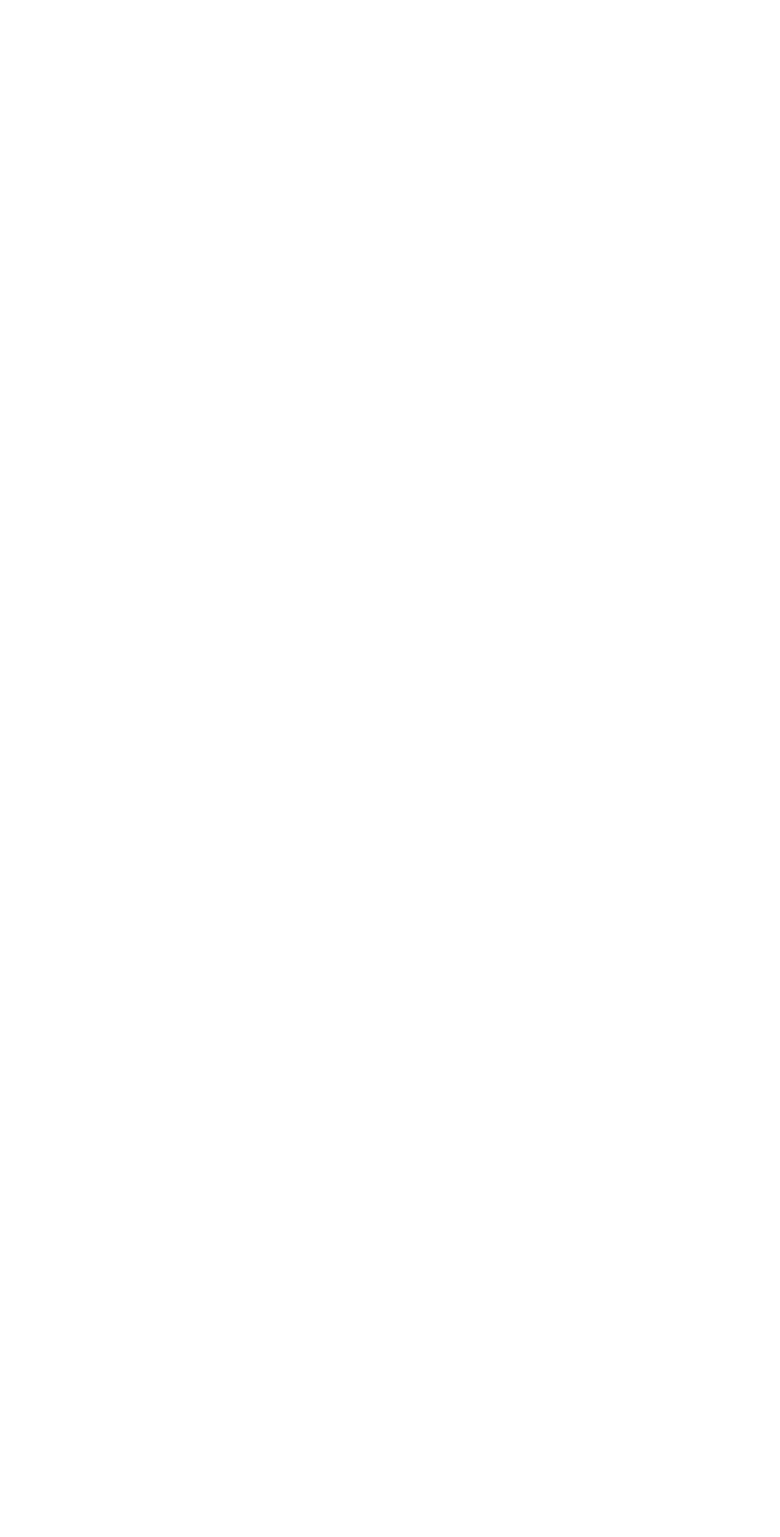
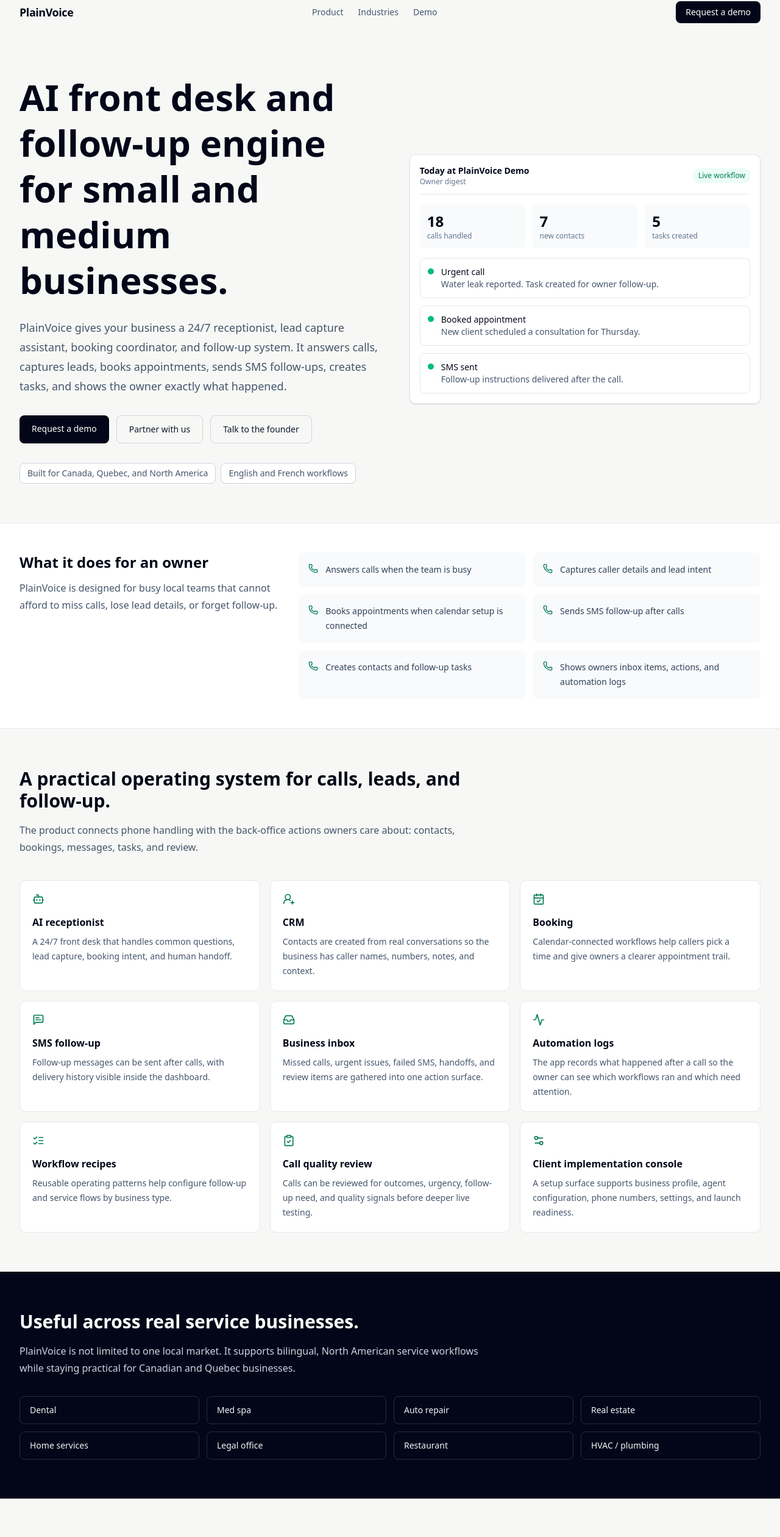
Before and after one commit to redabaq58-blip/Plainvoice, a Next.js app in the folder apps/web/: page /en in a window 1280 px wide. Before the commit this address had no page. Shown: the part 18-2538 px from the top of the page at 61% size. Before the commit the page ends 800 px from the top, so only its background shows below. Built offline with nearby package versions, Linux system fonts and the light colour scheme.

Commit message:
chore: prepare public demo deployment

```diff
--- a/apps/web/app/layout.tsx
+++ b/apps/web/app/layout.tsx
@@ -15,7 +15,8 @@
 
 export const metadata: Metadata = {
   title: "PlainVoice",
-  description: "AI Voice Agent SaaS for Quebec small businesses",
+  description:
+    "AI front desk and follow-up engine for small and medium businesses.",
 };
 
 export default async function RootLayout({ children }: { children: ReactNode }) {
--- a/apps/web/app/page.tsx
+++ b/apps/web/app/page.tsx
@@ -1,102 +1,292 @@
-import Image, { type ImageProps } from "next/image";
-import { Button } from "@repo/ui/button";
-import styles from "./page.module.css";
+import Link from "next/link";
+import {
+  Activity,
+  Bot,
+  CalendarCheck,
+  ClipboardCheck,
+  Inbox,
+  ListChecks,
+  MessageSquareText,
+  Phone,
+  Settings2,
+  UserRoundPlus,
+} from "lucide-react";
 
-type Props = Omit<ImageProps, "src"> & {
-  srcLight: string;
-  srcDark: string;
-};
+const contactHref =
+  "mailto:hello@plainvoice.ai?subject=PlainVoice%20demo%20request";
 
-const ThemeImage = (props: Props) => {
-  const { srcLight, srcDark, ...rest } = props;
+const verticals = [
+  "Dental",
+  "Med spa",
+  "Auto repair",
+  "Real estate",
+  "Home services",
+  "Legal office",
+  "Restaurant",
+  "HVAC / plumbing",
+];
 
+const outcomes = [
+  "Answers calls when the team is busy",
+  "Captures caller details and lead intent",
+  "Books appointments when calendar setup is connected",
+  "Sends SMS follow-up after calls",
+  "Creates contacts and follow-up tasks",
+  "Shows owners inbox items, actions, and automation logs",
+];
+
+const productSections = [
+  {
+    title: "AI receptionist",
+    body: "A 24/7 front desk that handles common questions, lead capture, booking intent, and human handoff.",
+    icon: Bot,
+  },
+  {
+    title: "CRM",
+    body: "Contacts are created from real conversations so the business has caller names, numbers, notes, and context.",
+    icon: UserRoundPlus,
+  },
+  {
+    title: "Booking",
+    body: "Calendar-connected workflows help callers pick a time and give owners a clearer appointment trail.",
+    icon: CalendarCheck,
+  },
+  {
+    title: "SMS follow-up",
+    body: "Follow-up messages can be sent after calls, with delivery history visible inside the dashboard.",
+    icon: MessageSquareText,
+  },
+  {
+    title: "Business inbox",
+    body: "Missed calls, urgent issues, failed SMS, handoffs, and review items are gathered into one action surface.",
+    icon: Inbox,
+  },
+  {
+    title: "Automation logs",
+    body: "The app records what happened after a call so the owner can see which workflows ran and which need attention.",
+    icon: Activity,
+  },
+  {
+    title: "Workflow recipes",
+    body: "Reusable operating patterns help configure follow-up and service flows by business type.",
+    icon: ListChecks,
+  },
+  {
+    title: "Call quality review",
+    body: "Calls can be reviewed for outcomes, urgency, follow-up need, and quality signals before deeper live testing.",
+    icon: ClipboardCheck,
+  },
+  {
+    title: "Client implementation console",
+    body: "A setup surface supports business profile, agent configuration, phone numbers, settings, and launch readiness.",
+    icon: Settings2,
+  },
+];
+
+function DemoPanel() {
   return (
-    <>
-      <Image {...rest} src={srcLight} className="imgLight" />
-      <Image {...rest} src={srcDark} className="imgDark" />
-    </>
+    <div className="rounded-lg border border-slate-200 bg-white p-4 shadow-sm">
+      <div className="flex items-center justify-between border-b border-slate-200 pb-3">
+        <div>
+          <p className="text-sm font-semibold text-slate-950">Today at PlainVoice Demo</p>
+          <p className="text-xs text-slate-500">Owner digest</p>
+        </div>
+        <div className="rounded-md bg-emerald-50 px-2 py-1 text-xs font-medium text-emerald-700">
+          Live workflow
+        </div>
+      </div>
+
+      <div className="grid gap-3 py-4 sm:grid-cols-3">
+        {[
+          ["18", "calls handled"],
+          ["7", "new contacts"],
+          ["5", "tasks created"],
+        ].map(([value, label]) => (
+          <div key={label} className="rounded-md bg-slate-50 p-3">
+            <div className="text-2xl font-semibold text-slate-950">{value}</div>
+            <div className="text-xs text-slate-500">{label}</div>
+          </div>
+        ))}
+      </div>
+
+      <div className="space-y-3">
+        {[
+          ["Urgent call", "Water leak reported. Task created for owner follow-up."],
+          ["Booked appointment", "New client scheduled a consultation for Thursday."],
+          ["SMS sent", "Follow-up instructions delivered after the call."],
+        ].map(([title, body]) => (
+          <div key={title} className="flex gap-3 rounded-md border border-slate-200 p-3">
+            <div className="mt-1 h-2.5 w-2.5 rounded-full bg-emerald-500" />
+            <div>
+              <p className="text-sm font-medium text-slate-950">{title}</p>
+              <p className="text-sm text-slate-600">{body}</p>
+            </div>
+          </div>
+        ))}
+      </div>
+    </div>
   );
-};
+}
 
 export default function Home() {
   return (
-    <div className={styles.page}>
-      <main className={styles.main}>
-        <ThemeImage
-          className={styles.logo}
-          srcLight="turborepo-dark.svg"
-          srcDark="turborepo-light.svg"
-          alt="Turborepo logo"
-          width={180}
-          height={38}
-          priority
-        />
-        <ol>
-          <li>
-            Get started by editing <code>apps/web/app/page.tsx</code>
-          </li>
-          <li>Save and see your changes instantly.</li>
-        </ol>
+    <main className="min-h-screen bg-[#f7f8f5] text-slate-950">
+      <header className="mx-auto flex max-w-7xl items-center justify-between px-5 py-5 sm:px-8">
+        <Link href="/" className="text-lg font-semibold tracking-tight">
+          PlainVoice
+        </Link>
+        <nav className="hidden items-center gap-6 text-sm text-slate-600 md:flex">
+          <a href="#product">Product</a>
+          <a href="#industries">Industries</a>
+          <a href="#deployment">Demo</a>
+        </nav>
+        <a
+          href={contactHref}
+          className="rounded-md bg-slate-950 px-4 py-2 text-sm font-medium text-white transition hover:bg-slate-800"
+        >
+          Request a demo
+        </a>
+      </header>
 
-        <div className={styles.ctas}>
+      <section className="mx-auto grid max-w-7xl gap-10 px-5 pb-16 pt-10 sm:px-8 lg:grid-cols-[1.02fr_0.98fr] lg:items-center lg:pt-16">
+        <div>
+          <h1 className="max-w-4xl text-4xl font-semibold leading-tight tracking-normal text-slate-950 sm:text-5xl lg:text-6xl">
+            AI front desk and follow-up engine for small and medium businesses.
+          </h1>
+          <p className="mt-6 max-w-2xl text-lg leading-8 text-slate-600">
+            PlainVoice gives your business a 24/7 receptionist, lead capture
+            assistant, booking coordinator, and follow-up system. It answers
+            calls, captures leads, books appointments, sends SMS follow-ups,
+            creates tasks, and shows the owner exactly what happened.
+          </p>
+          <div className="mt-8 flex flex-col gap-3 sm:flex-row">
             <a
-            className={styles.primary}
-            href="https://vercel.com/new/clone?demo-description=Learn+to+implement+a+monorepo+with+a+two+Next.js+sites+that+has+installed+three+local+packages.&demo-image=%2F%2Fimages.ctfassets.net%2Fe5382hct74si%2F4K8ZISWAzJ8X1504ca0zmC%2F0b21a1c6246add355e55816278ef54bc%2FBasic.png&demo-title=Monorepo+with+Turborepo&demo-url=https%3A%2F%2Fexamples-basic-web.vercel.sh%2F&from=templates&project-name=Monorepo+with+Turborepo&repository-name=monorepo-turborepo&repository-url=https%3A%2F%2Fgithub.com%2Fvercel%2Fturborepo%2Ftree%2Fmain%2Fexamples%2Fbasic&root-directory=apps%2Fdocs&skippable-integrations=1&teamSlug=vercel&utm_source=create-turbo"
-            target="_blank"
-            rel="noopener noreferrer"
+              href={contactHref}
+              className="rounded-md bg-slate-950 px-5 py-3 text-center text-sm font-medium text-white transition hover:bg-slate-800"
             >
-            <Image
-              className={styles.logo}
-              src="/vercel.svg"
-              alt="Vercel logomark"
-              width={20}
-              height={20}
-            />
-            Deploy now
+              Request a demo
             </a>
             <a
-            href="https://turborepo.dev/docs?utm_source"
-            target="_blank"
-            rel="noopener noreferrer"
-            className={styles.secondary}
+              href={contactHref.replace("demo%20request", "partner%20conversation")}
+              className="rounded-md border border-slate-300 px-5 py-3 text-center text-sm font-medium text-slate-900 transition hover:border-slate-500"
             >
-            Read our docs
+              Partner with us
+            </a>
+            <a
+              href={contactHref.replace("demo%20request", "founder%20conversation")}
+              className="rounded-md border border-slate-300 px-5 py-3 text-center text-sm font-medium text-slate-900 transition hover:border-slate-500"
+            >
+              Talk to the founder
             </a>
           </div>
-        <Button appName="web" className={styles.secondary}>
-          Open alert
-        </Button>
+          <div className="mt-8 flex flex-wrap gap-2 text-sm text-slate-600">
+            <span className="rounded-md border border-slate-300 bg-white px-3 py-1.5">
+              Built for Canada, Quebec, and North America
+            </span>
+            <span className="rounded-md border border-slate-300 bg-white px-3 py-1.5">
+              English and French workflows
+            </span>
+          </div>
+        </div>
+        <DemoPanel />
+      </section>
+
+      <section className="border-y border-slate-200 bg-white">
+        <div className="mx-auto grid max-w-7xl gap-8 px-5 py-12 sm:px-8 lg:grid-cols-[0.72fr_1.28fr]">
+          <div>
+            <h2 className="text-2xl font-semibold text-slate-950">
+              What it does for an owner
+            </h2>
+            <p className="mt-3 text-base leading-7 text-slate-600">
+              PlainVoice is designed for busy local teams that cannot afford to
+              miss calls, lose lead details, or forget follow-up.
+            </p>
+          </div>
+          <div className="grid gap-3 sm:grid-cols-2">
+            {outcomes.map((outcome) => (
+              <div key={outcome} className="flex items-start gap-3 rounded-md bg-slate-50 p-4">
+                <Phone className="mt-0.5 h-4 w-4 shrink-0 text-emerald-700" />
+                <p className="text-sm leading-6 text-slate-700">{outcome}</p>
+              </div>
+            ))}
+          </div>
+        </div>
+      </section>
+
+      <section id="product" className="mx-auto max-w-7xl px-5 py-16 sm:px-8">
+        <div className="max-w-3xl">
+          <h2 className="text-3xl font-semibold text-slate-950">
+            A practical operating system for calls, leads, and follow-up.
+          </h2>
+          <p className="mt-4 text-base leading-7 text-slate-600">
+            The product connects phone handling with the back-office actions
+            owners care about: contacts, bookings, messages, tasks, and review.
+          </p>
+        </div>
+        <div className="mt-10 grid gap-4 md:grid-cols-2 lg:grid-cols-3">
+          {productSections.map(({ title, body, icon: Icon }) => (
+            <article key={title} className="rounded-lg border border-slate-200 bg-white p-5">
+              <Icon className="h-5 w-5 text-emerald-700" />
+              <h3 className="mt-4 text-base font-semibold text-slate-950">{title}</h3>
+              <p className="mt-2 text-sm leading-6 text-slate-600">{body}</p>
+            </article>
+          ))}
+        </div>
+      </section>
+
+      <section id="industries" className="bg-slate-950 text-white">
+        <div className="mx-auto max-w-7xl px-5 py-16 sm:px-8">
+          <div className="max-w-3xl">
+            <h2 className="text-3xl font-semibold">
+              Useful across real service businesses.
+            </h2>
+            <p className="mt-4 text-base leading-7 text-slate-300">
+              PlainVoice is not limited to one local market. It supports
+              bilingual, North American service workflows while staying practical
+              for Canadian and Quebec businesses.
+            </p>
+          </div>
+          <div className="mt-8 grid gap-3 sm:grid-cols-2 lg:grid-cols-4">
+            {verticals.map((vertical) => (
+              <div key={vertical} className="rounded-md border border-white/15 px-4 py-3 text-sm text-slate-100">
+                {vertical}
+              </div>
+            ))}
+          </div>
+        </div>
+      </section>
+
+      <section id="deployment" className="mx-auto max-w-7xl px-5 py-16 sm:px-8">
+        <div className="grid gap-8 lg:grid-cols-[0.8fr_1.2fr] lg:items-start">
+          <div>
+            <h2 className="text-3xl font-semibold text-slate-950">
+              Public demo ready without signup.
+            </h2>
+            <p className="mt-4 text-base leading-7 text-slate-600">
+              The live web demo can start with this public tour. A deeper staging
+              dashboard can be connected with Vercel, Railway, and Supabase when
+              provider credentials are ready.
+            </p>
+          </div>
+          <div className="rounded-lg border border-slate-200 bg-white p-5">
+            <h3 className="text-base font-semibold text-slate-950">Demo paths</h3>
+            <div className="mt-4 grid gap-3 sm:grid-cols-2">
+              <Link className="rounded-md bg-slate-50 p-4 text-sm font-medium text-slate-900 hover:bg-slate-100" href="/fr">
+                French product tour
+              </Link>
+              <Link className="rounded-md bg-slate-50 p-4 text-sm font-medium text-slate-900 hover:bg-slate-100" href="/en">
+                English product tour
+              </Link>
+              <Link className="rounded-md bg-slate-50 p-4 text-sm font-medium text-slate-900 hover:bg-slate-100" href="/fr/dashboard">
+                Staging dashboard
+              </Link>
+              <a className="rounded-md bg-slate-50 p-4 text-sm font-medium text-slate-900 hover:bg-slate-100" href={contactHref}>
+                Founder contact
+              </a>
+            </div>
+          </div>
+        </div>
+      </section>
     </main>
-      <footer className={styles.footer}>
-        <a
-          href="https://vercel.com/templates?search=turborepo&utm_source=create-next-app&utm_medium=appdir-template&utm_campaign=create-next-app"
-          target="_blank"
-          rel="noopener noreferrer"
-        >
-          <Image
-            aria-hidden
-            src="/window.svg"
-            alt="Window icon"
-            width={16}
-            height={16}
-          />
-          Examples
-        </a>
-        <a
-          href="https://turborepo.dev?utm_source=create-turbo"
-          target="_blank"
-          rel="noopener noreferrer"
-        >
-          <Image
-            aria-hidden
-            src="/globe.svg"
-            alt="Globe icon"
-            width={16}
-            height={16}
-          />
-          Go to turborepo.dev →
-        </a>
-      </footer>
-    </div>
   );
 }
```
Also changed, not shown: apps/web/app/[locale]/page.tsx (+1 -10 lines), 6 other files (tests, documents, lock files or other folders). Lines whose indentation alone changed are shown as unchanged.
